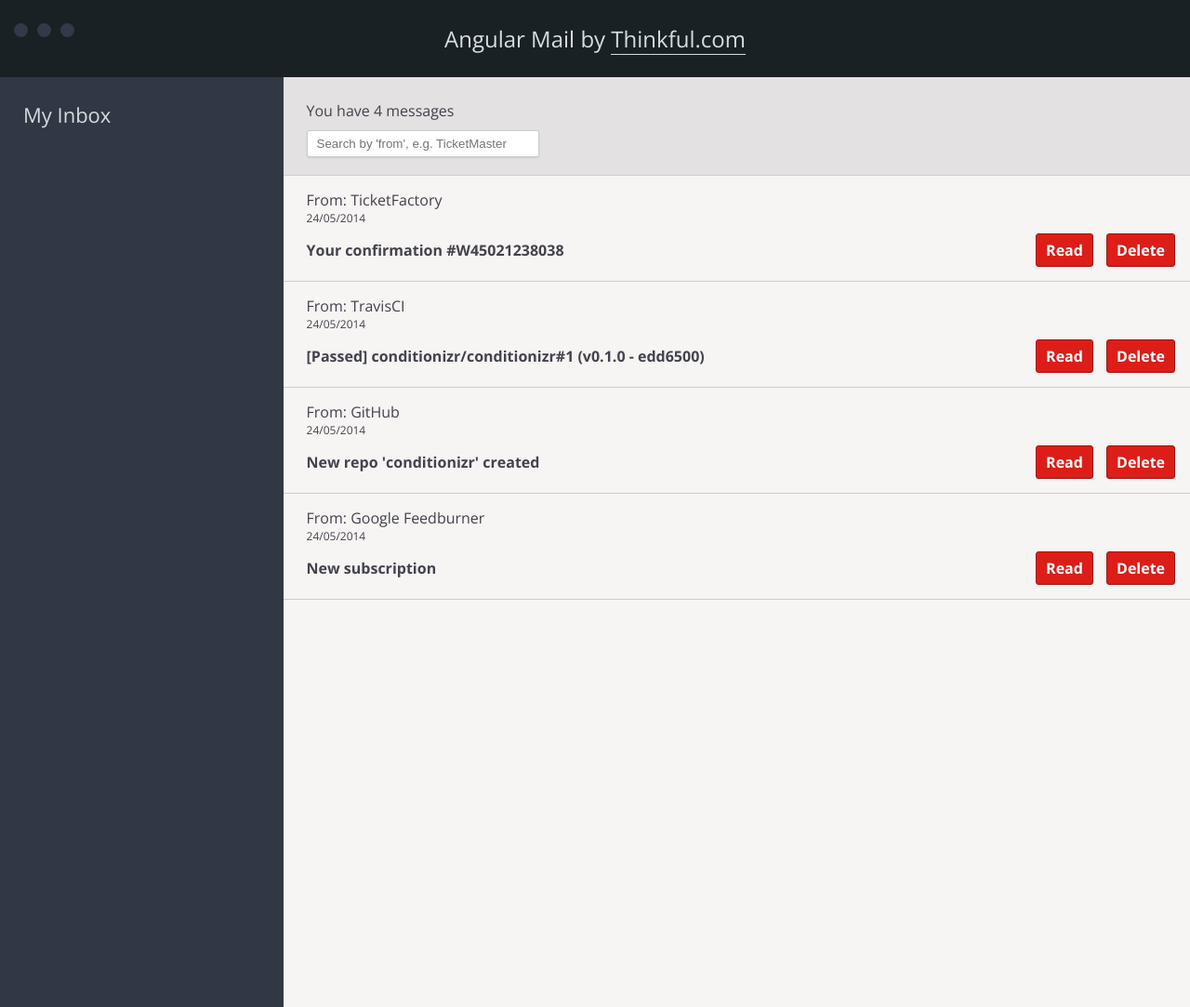
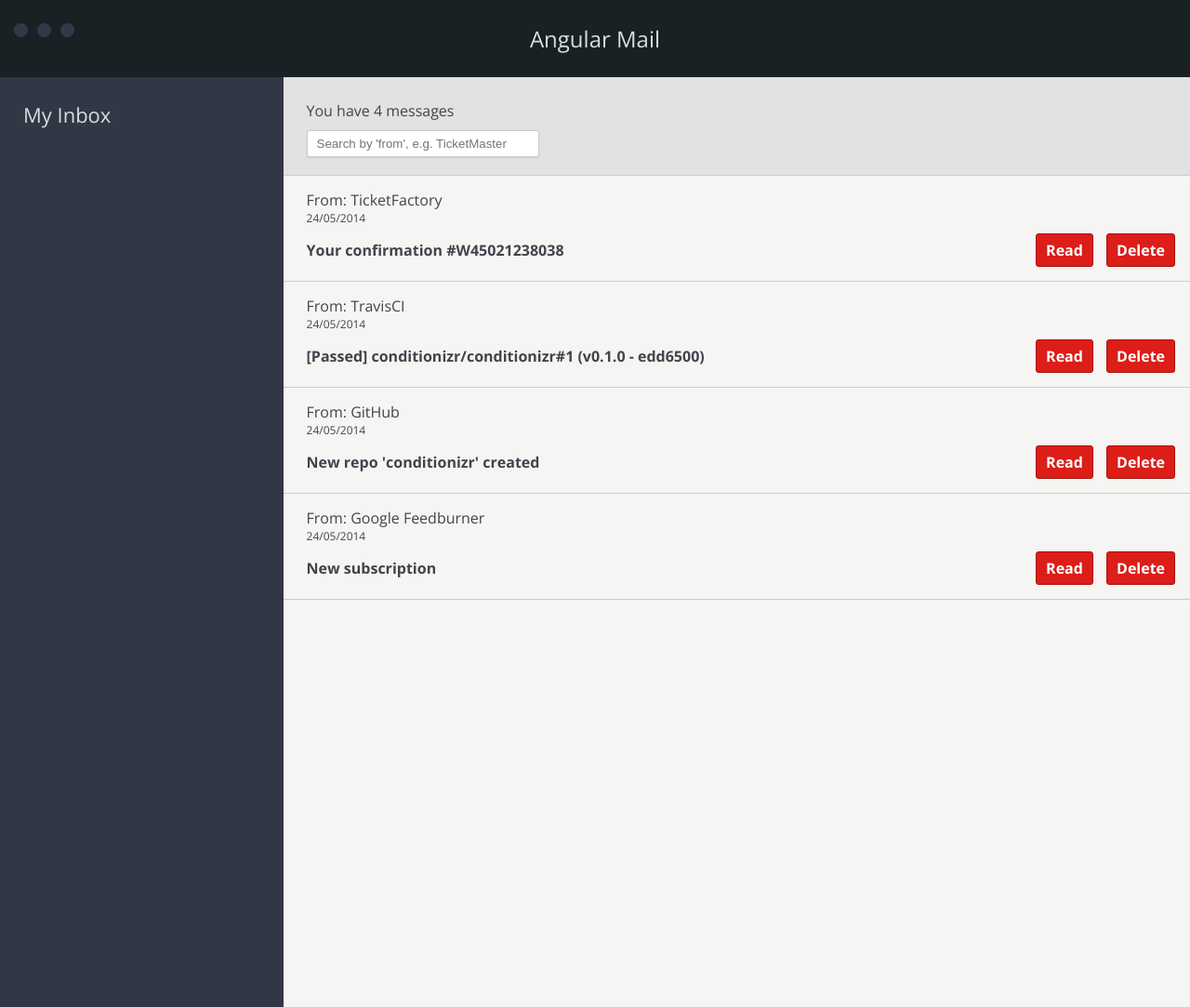
Before and after one commit to Gregwrightbjj/Gmail-Clone, a plain HTML site: page index.html in a window 1280 px wide. Shown: the whole page at 93% size. Drawn offline with nearby package versions, Linux system fonts and the light colour scheme.

Commit message:
title change

```diff
--- a/index.html
+++ b/index.html
@@ -14,7 +14,7 @@
   <body>
     <header class="header" role="banner">
       <div class="header__text">
-        <p>Angular Mail by <a href="http://www.thinkful.com/a/learn">Thinkful.com</a></p>
+        <p>Angular Mail <!-- by <a href="http://www.thinkful.com/a/learn">Thinkful.com</a> --></p>
       </div>
     </header>
 
```
